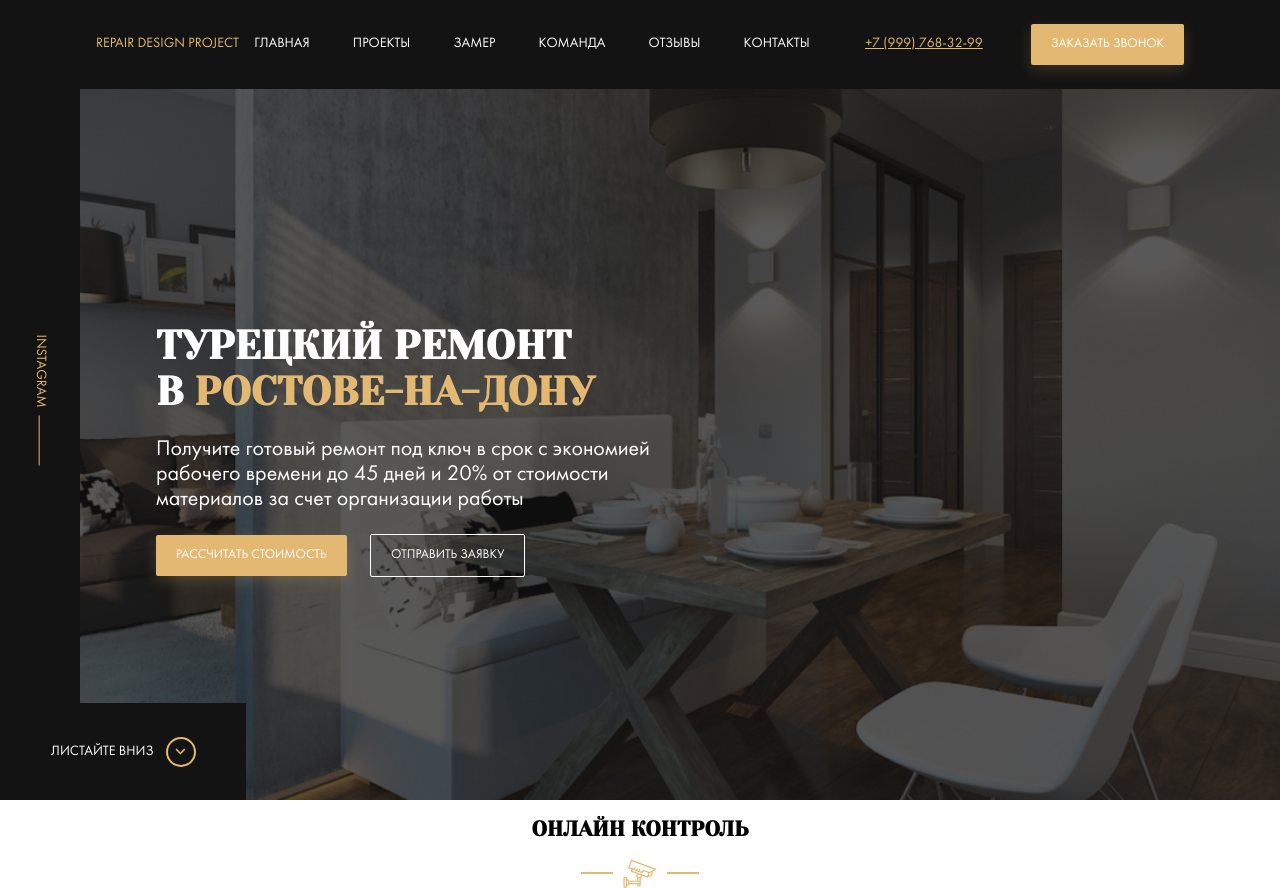
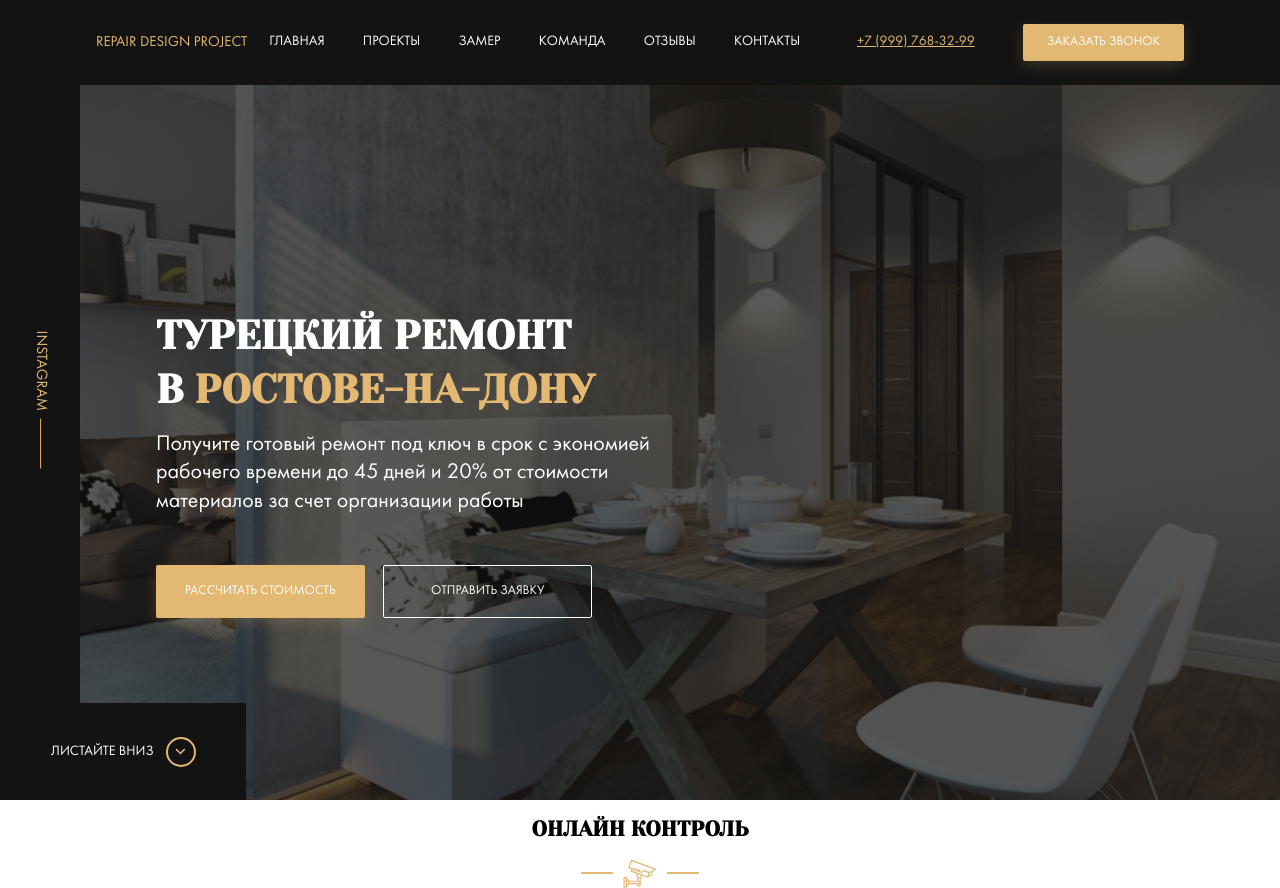
Before and after one commit to mmstrebkov/repair-design, a website: page index.html in a window 1280 px wide. Drawn offline with Linux system fonts and the light colour scheme; files whose address does not match are found by name.

Commit message:
refact: rewrite style for section header and hero

```diff
--- a/index.html
+++ b/index.html
@@ -41,7 +41,7 @@
           <h1 class="title hero__title">Турецкий ремонт в&nbsp;<span class="title--primary">Ростове-на-дону</span></h1>
           <p class="hero__text">Получите готовый ремонт под ключ в срок с экономией рабочего времени до 45 дней и 20% от стоимости материалов за счет организации работы</p>
           <button class="button hero__button button--primary">Рассчитать стоимость</button>
-          <button class="button hero__button button--outline">Отправить заявку</button>
+          <button class="button hero__button hero__button--outline button--outline">Отправить заявку</button>
         </div>
         <!-- /.hero__content -->
       </div>
--- a/sass/_interface.sass
+++ b/sass/_interface.sass
@@ -1,5 +1,5 @@
 .button
-    padding: 13px 20px
+    padding: 11px 24px
     border: none
     border-radius: 2px
     text-transform: uppercase
--- a/sass/templates/_header.sass
+++ b/sass/templates/_header.sass
@@ -10,15 +10,18 @@
     display: flex
     justify-content: space-between
     align-items: center
+    &__logo
+        font-size: 1.06rem
 .logo
     color: $primary
+
     text-transform: uppercase
 .nav
     &__item
         text-decoration: none
         color: $light
         text-transform: uppercase
-        margin-right: 2.85rem
+        margin-right: 2.5rem
         transition: color 0.2s
         &:hover
             color: $primary
--- a/sass/templates/_hero.sass
+++ b/sass/templates/_hero.sass
@@ -26,11 +26,19 @@
         position: relative
         max-width: 47.85rem
         margin-left: 4.28rem
+    &__title
+        margin-bottom: 1rem
     &__text
         font-size: 1.57rem
+        line-height: 130%
         max-width: 500px
+        margin: 0
+        margin-bottom: 3.5rem
     &__button
-        margin-right: 20px
+        margin-right: 15px
+        padding: 19px 29px
+        &--outline
+            padding: 18px 47px
     &__scroll-down
         position: absolute
         left: 0
@@ -64,6 +72,7 @@
         color: $primary
         text-decoration: none
         transform: rotate(90deg)
+        font-size: 1.1rem
         &::after
             content: ''
             width: 50px
@@ -71,9 +80,9 @@
             background-color: $primary
             margin-left: 8px
 .title
-    margin: 0
-    font-family: 'Yeseva One', cursive;
+    font-family: 'Yeseva One', cursive
     text-transform: uppercase
     font-size: 2.857rem
+    line-height: 1.35
     &--primary
         color: $primary
```
Also changed, not shown: css/style.css.
